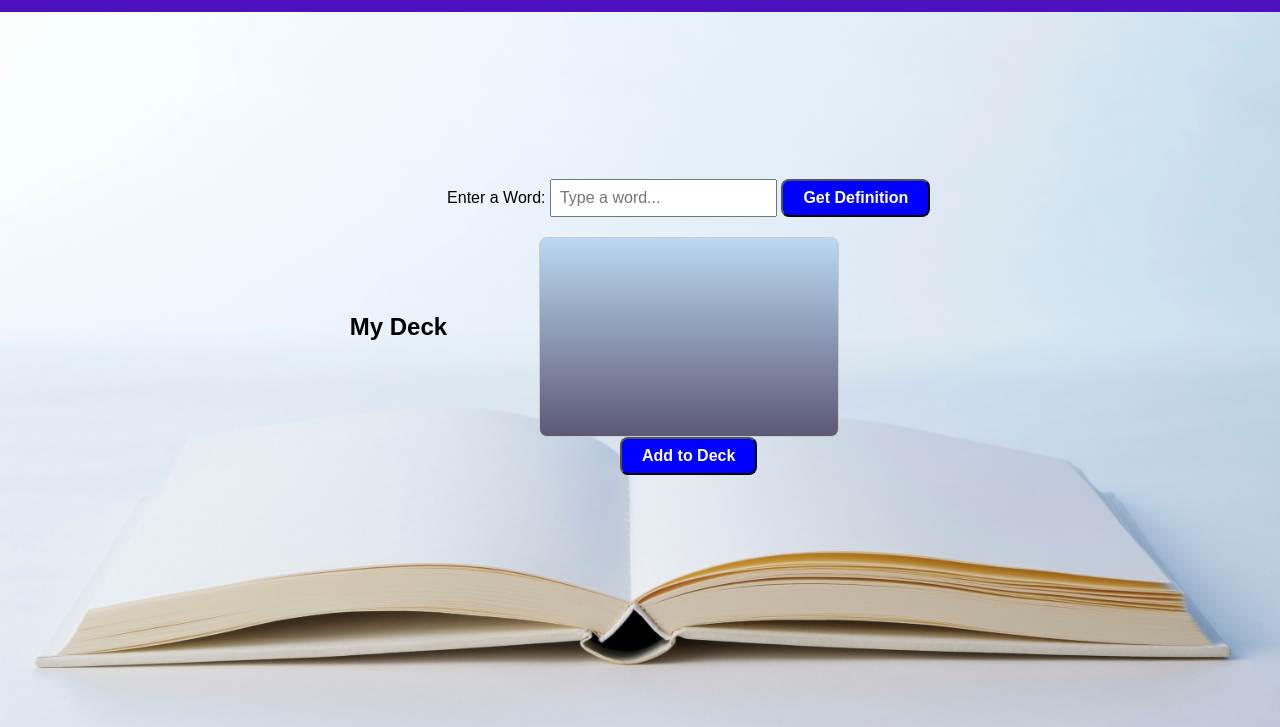
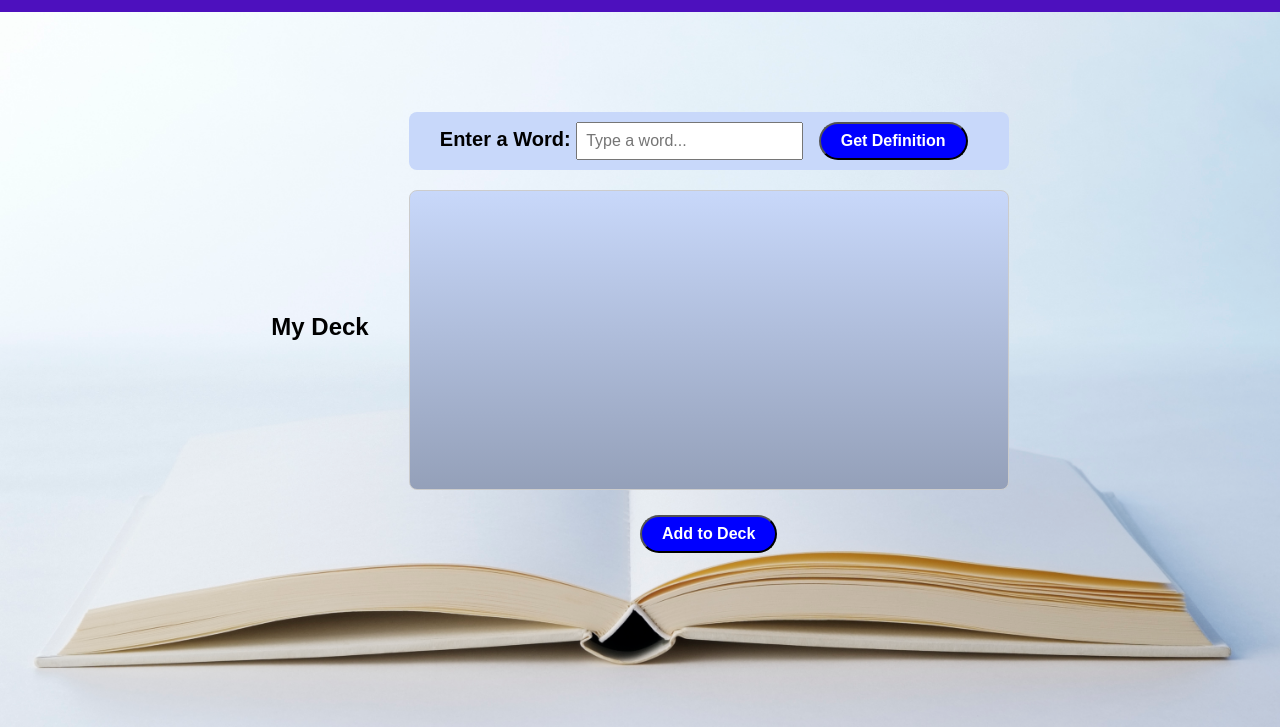
Before and after one commit to EstherRGB2/VocabFlash, a plain HTML site: page vocabFlash.html in a window 1280 px wide. Shown: the part 73-800 px from the top of the page. Drawn offline with Linux system fonts and the light colour scheme.

Commit message:
updated styles and toggled definition & word on click

```diff
--- a/script.js
+++ b/script.js
@@ -42,11 +42,21 @@ function addToDeck(word, definition) {
       words: [{ word: word.toLowerCase(), definition }],
     };
     decks.push(existingDeck);
+    displayDecks();
   } else {
-    // Add word and its definition to the existing 'MyDeck'
-    existingDeck.words.push({ word: word.toLowerCase(), definition });
+    // Check if the word already exists in the deck
+    const wordIndex = existingDeck.words.findIndex(
+      (item) => item.word === word.toLowerCase()
+    );
+
+    if (wordIndex === -1) {
+      // Add word and its definition to the existing 'MyDeck'
+      existingDeck.words.push({ word: word.toLowerCase(), definition });
+    } else {
+      console.log('Word already exists in the deck.');
+      return; // Exit the function if the word already exists
+    }
   }
-
   localStorage.setItem('decks', JSON.stringify(decks));
 }
 
@@ -120,7 +130,7 @@ function renameDeck(index) {
 // Display decks when the page loads
 displayDecks();
 
-// displayDecks function to include "Study" button
+// Update the displayDecks function to include "Study" button
 function displayDecks() {
   const decksList = document.getElementById('decksList');
   decksList.innerHTML = ''; // Clear previous deck list
@@ -146,6 +156,7 @@ function studyDeck(deckIndex) {
 
   let deck = getDecks()[deckIndex];
   let currentIndex = 0;
+  let isDefinition = false; // Flag to track if the definition is displayed
 
   const nextWordButton = document.createElement('button');
   nextWordButton.innerText = 'Next Word';
@@ -169,6 +180,7 @@ function studyDeck(deckIndex) {
   nextWordButton.addEventListener('click', () => {
     if (currentIndex < deck.words.length) {
       flashcard.textContent = deck.words[currentIndex].word;
+      isDefinition = false; // Reset the flag when showing the word
       currentIndex++;
     } else {
       flashcard.textContent = 'No more words in this deck.';
@@ -177,7 +189,13 @@ function studyDeck(deckIndex) {
 
   flashcard.addEventListener('click', () => {
     if (currentIndex <= deck.words.length) {
-      flashcard.textContent = deck.words[currentIndex - 1].definition;
+      if (isDefinition) {
+        flashcard.textContent = deck.words[currentIndex - 1].word;
+        isDefinition = false; // Switch to display the word
+      } else {
+        flashcard.textContent = deck.words[currentIndex - 1].definition;
+        isDefinition = true; // Switch to display the definition
+      }
     }
   });
 }
--- a/style.css
+++ b/style.css
@@ -50,12 +50,21 @@ header h1 {
   margin: 0 auto;
 }
 
+.sidebar {
+  margin: 20px;
+}
+
 .flashcard {
   text-align: center;
 }
 
 .input-container {
-  margin-bottom: 20px;
+  margin: 20px;
+  width: 600px;
+  border-radius: 8px;
+  background:rgb(200, 216, 250);
+  font-weight: 600;
+  font-size: 20px;
 }
 
 input[type="text"] {
@@ -71,18 +80,25 @@ button {
   cursor: pointer;
   background-color: blue;
   color: #fff;
-  border-radius: 0.5rem;
+  border-radius: 2rem;
+  margin: 10px;
+}
+
+button:hover {
+  background-color: rgb(220, 250, 84);
+  color: blue;
 }
 
 .card-container {
   display: flex;
   justify-content: center;
+
 }
 
 .card {
-  width: 300px;
-  height: 200px;
-  background-image: linear-gradient(to bottom, rgb(186, 217, 243), #5c5975);
+  width: 600px;
+  height: 300px;
+  background-image: linear-gradient(to bottom, rgb(200, 216, 250), rgb(148, 160, 185));
   background-size: cover;
   background-repeat: no-repeat;
   background-position: center;
@@ -91,13 +107,19 @@ button {
   display: flex;
   justify-content: center;
   align-items: center;
+  padding: 10px;
+  margin-bottom: 15px;
   font-size: 32px;
   font-style: bold;
   font-weight: 600;
-  color: white;
+  color: rgb(41, 40, 40);
+  text-shadow: 2px 2px, rgb(17, 17, 128);
+  font-family: Georgia, serif;
 }
 
 #definition {
-  font-size: 18px;
+  font-size: 32px;
+  text-shadow: #4d10be;
   padding: 10px;
+  font-family: Georgia, serif;
 }
```
Also changed, not shown: vocabFlash.html (+2 -0 lines).
